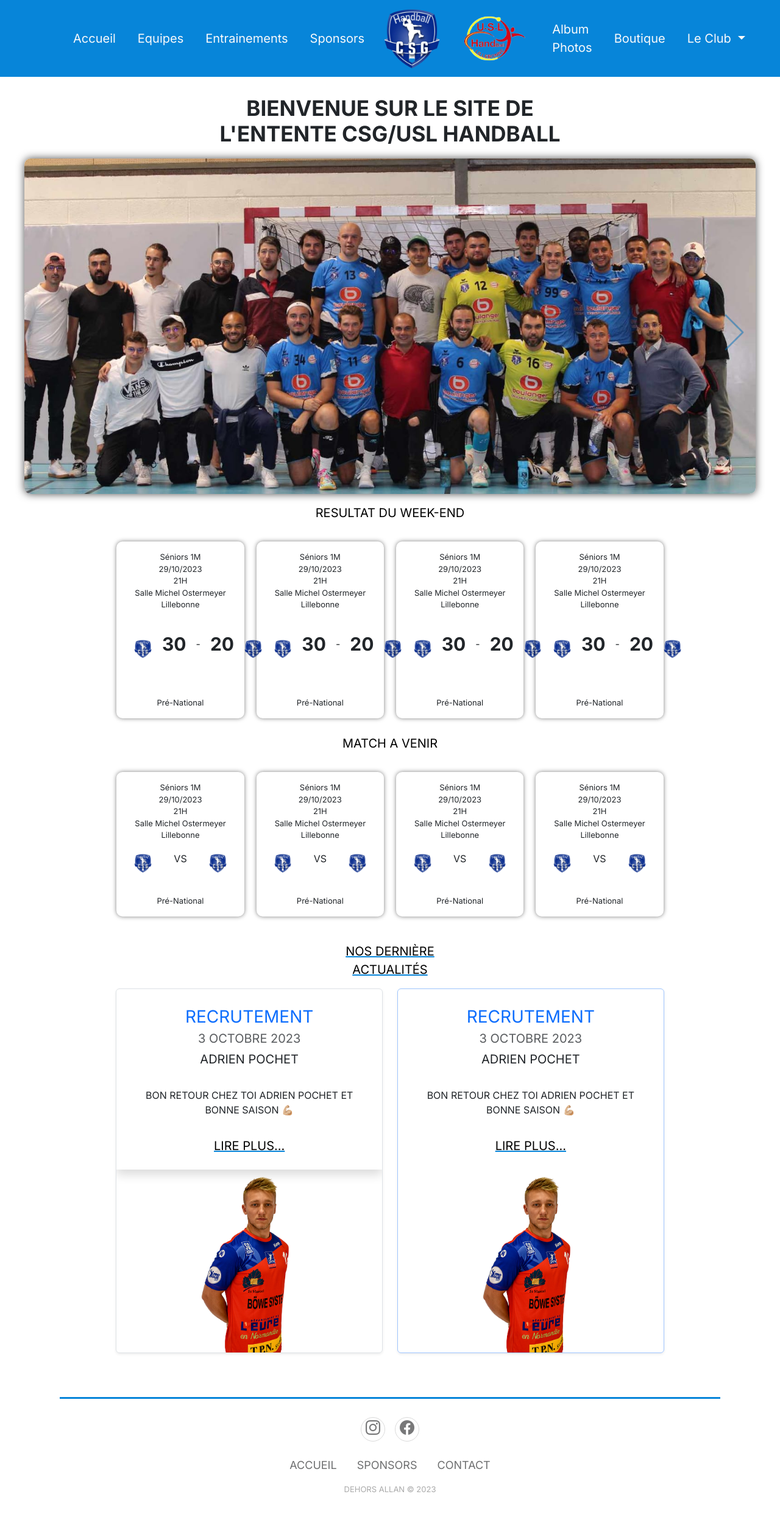
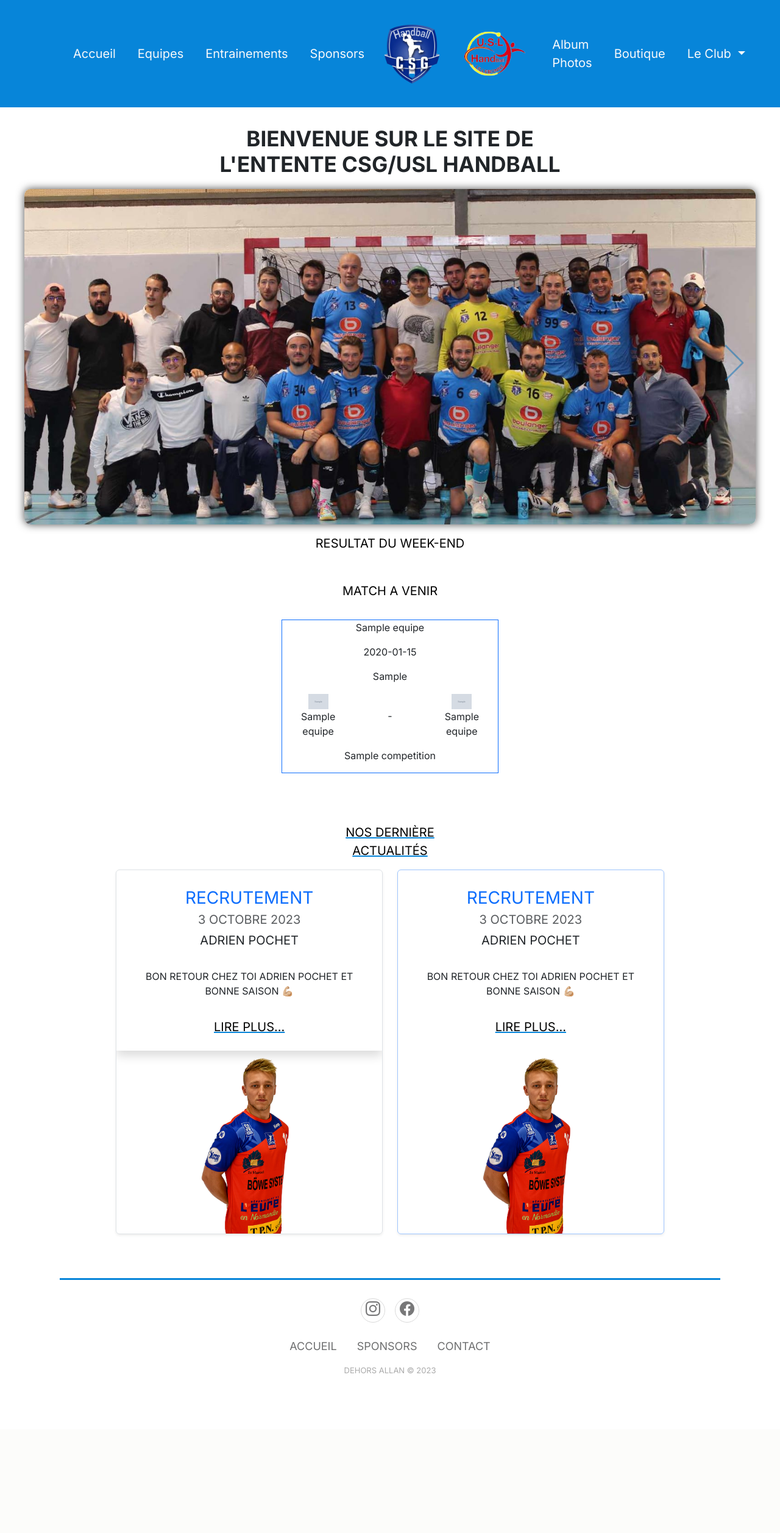
Before and after one commit to AllanDHS/CSG-USL, a PHP site: page /controllers/controller-home.php in a window 1280 px wide. Shown: the whole page at 61% size. After the commit the page ends 2252 px from the top, so only its background shows below. Run offline with PHP 8.4, Linux system fonts and the light colour scheme; tables that the repository leaves empty hold one stand-in row (values such as "Sample post"); grey boxes marked "Sample" are stand-in pictures; some libraries are stand-ins or nearby versions.

Commit message:
AffichageMatchAVenir

```diff
--- a/assets/style/style.css
+++ b/assets/style/style.css
@@ -154,44 +154,9 @@
 }
 
 
-.top{
-    text-align: center;
-    font-size: small;
-    text-transform: capitalize;
-    margin-top: 1rem;
-
+.container{
+    margin: 25px;
 }
-
-.top p {
-    margin: 0;
-    padding: 0;
-}
-
-.center{
-    display: flex;
-    align-items: center;
-    padding: 1rem;
-}
-
-.score{
-    font-size: 30px;
-    font-weight: 900;
-    padding: 1rem;
-}
-
-.center img{
-    width: 20%;
-}
-
-
-.bottom{
-    text-align: center;
-    font-size: small;
-    text-transform: capitalize;
-    padding-top: 1rem;
-}
-
-
 
 
 
--- a/controllers/controller-home.php
+++ b/controllers/controller-home.php
@@ -1,3 +1,38 @@
 <?php
+
+
+require_once "../config.php";
+require_once "../helpers/database.php";
+require_once "../helpers/form.php";
+require_once "../models/categories_equipes.php";
+require_once "../models/competitions.php";
+require_once "../models/equipes.php";
+require_once "../models/match.php";
+
+// Récupération de tous les matchs
+$matchs = Matchs::getAllBattles();
+
+// // Récupération de toutes les équipes
+// $equipes = Equipe::getEquipesInfo($id);
+
+// Récupération de toutes les catégories d'équipes
+$categories = Categories::getAllCategories();
+
+// Récupération de toutes les compétitions
+$competitions = Competitions::getAllCompetitions();
+
+
+
+
+
+
+
+
+
+
+
+
+
+
 include "../views/home.php";
 ?>
--- a/models/categories_equipes.php
+++ b/models/categories_equipes.php
@@ -14,15 +14,33 @@ class Categories
      */
     public static function getAllCategories(): array
     {
-        try{
+        try {
             $pdo = Database::createInstancePDO();
             $sql = 'SELECT * FROM `categories_equipes`';
             $stmt = $pdo->query($sql);
             return $stmt->fetchAll(PDO::FETCH_ASSOC);
-        }catch (PDOException $e){
+        } catch (PDOException $e) {
             echo "Erreur : " . $e->getMessage();
         }
     }
 
 
+    /**
+     * Récupération d'une catégorie en fonction de son id
+     * @param int $id
+     * @return array tableau contenant toutes les infos de la catégorie
+     */
+    public static function getCategorieById(int $id): array
+    {
+        try {
+            $pdo = Database::createInstancePDO();
+            $sql = 'SELECT * FROM `categories_equipes` WHERE `cat_id` = :id';
+            $stmt = $pdo->prepare($sql);
+            $stmt->bindValue(':id', $id, PDO::PARAM_INT);
+            $stmt->execute();
+            return $stmt->fetch(PDO::FETCH_ASSOC);
+        } catch (PDOException $e) {
+            echo "Erreur : " . $e->getMessage();
+        }
+    }
 }
--- a/models/competitions.php
+++ b/models/competitions.php
@@ -21,4 +21,23 @@ class Competitions{
                 echo "Erreur : " . $e->getMessage();
             }
         }
+
+
+        /**
+         * Récupération d'une compétition en fonction de son id
+         * @param int $id
+         * @return array tableau contenant toutes les infos de la compétition
+         */
+        public static function getCompetitionById(int $id): array{
+            try{
+                $pdo = Database::createInstancePDO();
+                $sql = 'SELECT * FROM `competitions` WHERE `com_id` = :id';
+                $stmt = $pdo->prepare($sql);
+                $stmt->bindValue(':id', $id, PDO::PARAM_INT);
+                $stmt->execute();
+                return $stmt->fetch(PDO::FETCH_ASSOC);
+            }catch (PDOException $e){
+                echo "Erreur : " . $e->getMessage();
+            }
+        }
 }
--- a/views/home.php
+++ b/views/home.php
@@ -20,87 +20,6 @@
             <p>resultat du week-end</p>
         </a>
     </div>
-    <div class="container-fluid">
-        <div class="row mx-auto">
-            <div class="col-md-2 col-sm-5 col-5 red">
-                <div class="top">
-                    <p>Séniors 1M</p>
-                    <p>29/10/2023</p>
-                    <p>21H</p>
-                    <p>Salle Michel Ostermeyer</p>
-                    <p>Lillebonne</p>
-                </div>
-                <div class="center">
-                    <img src="../assets/logo/Logo_CSG-1920w-removebg-preview.png" alt="Logo Equipe 1" class="Logo1">
-                    <p class="score">30</p>
-                    <p class="mx-auto">-</p>
-                    <p class="score">20</p>
-                    <img src="../assets/logo/Logo_CSG-1920w-removebg-preview.png" alt="Logo Equipe 2" class="Logo2">
-                </div>
-                <div class="bottom">
-                    <p>pré-national</p>
-                    <p></p>
-                </div>
-            </div>
-            <div class="col-md-2 col-sm-5 col-5 red">
-                <div class="top">
-                    <p>Séniors 1M</p>
-                    <p>29/10/2023</p>
-                    <p>21H</p>
-                    <p>Salle Michel Ostermeyer</p>
-                    <p>Lillebonne</p>
-                </div>
-                <div class="center">
-                    <img src="../assets/logo/Logo_CSG-1920w-removebg-preview.png" alt="Logo Equipe 1" class="Logo1">
-                    <p class="score">30</p>
-                    <p class="mx-auto">-</p>
-                    <p class="score">20</p>
-                    <img src="../assets/logo/Logo_CSG-1920w-removebg-preview.png" alt="Logo Equipe 2" class="Logo2">
-                </div>
-                <div class="bottom">
-                    <p>pré-national</p>
-                </div>
-            </div>
-            <div class="col-md-2 col-sm-5 col-5 red">
-                <div class="top">
-                    <p>Séniors 1M</p>
-                    <p>29/10/2023</p>
-                    <p>21H</p>
-                    <p>Salle Michel Ostermeyer</p>
-                    <p>Lillebonne</p>
-                </div>
-                <div class="center">
-                    <img src="../assets/logo/Logo_CSG-1920w-removebg-preview.png" alt="Logo Equipe 1" class="Logo1">
-                    <p class="score">30</p>
-                    <p class="mx-auto">-</p>
-                    <p class="score">20</p>
-                    <img src="../assets/logo/Logo_CSG-1920w-removebg-preview.png" alt="Logo Equipe 2" class="Logo2">
-                </div>
-                <div class="bottom">
-                    <p>pré-national</p>
-                </div>
-            </div>
-            <div class="col-md-2 col-sm-5 col-5 red">
-                <div class="top">
-                    <p>Séniors 1M</p>
-                    <p>29/10/2023</p>
-                    <p>21H</p>
-                    <p>Salle Michel Ostermeyer</p>
-                    <p>Lillebonne</p>
-                </div>
-                <div class="center">
-                    <img src="../assets/logo/Logo_CSG-1920w-removebg-preview.png" alt="Logo Equipe 1" class="Logo1">
-                    <p class="score">30</p>
-                    <p class="mx-auto">-</p>
-                    <p class="score">20</p>
-                    <img src="../assets/logo/Logo_CSG-1920w-removebg-preview.png" alt="Logo Equipe 2" class="Logo2">
-                </div>
-                <div class="bottom">
-                    <p>pré-national</p>
-                </div>
-            </div>
-        </div>
-    </div>
 
     <div class="matchHomePage">
         <div class="title">
@@ -108,77 +27,47 @@
                 <p>Match a venir</p>
             </a>
         </div>
-        <div class="container-fluid">
-            <div class="row mx-auto">
-                <div class="col-md-2 col-sm-5 col-5 red">
-                    <div class="top">
-                        <p>Séniors 1M</p>
-                        <p>29/10/2023</p>
-                        <p>21H</p>
-                        <p>Salle Michel Ostermeyer</p>
-                        <p>Lillebonne</p>
+        <div class="row justify-content-evenly matchs col-10  mx-auto">
+            <?php
+            $count = 0;
+            foreach (Matchs::getAllBattles() as $battle) :
+                if ($count == 3) {
+                    break;
+                }
+            ?>
+
+                <div class="container text-center border border-primary col-4  ">
+                    <p>
+                        <?= htmlspecialchars(Categories::getCategorieById($battle['cat_id'])['cat_name']); ?>
+                    </p>
+                    <p>
+                        <?= htmlspecialchars($battle['mat_date']); ?>
+                    </p>
+                    <p>
+                        <?= htmlspecialchars($battle['mat_place']); ?>
+                    </p>
+
+                    <div class="row d-flex align-items-center centerDiv">
+                        <div class="col-4">
+                            <img src="<?= htmlspecialchars(Equipe::getEquipesInfo($battle['equ_id'])['equ_logo']); ?>" alt="" width="35%">
+                            <p class="fs-6"><?= htmlspecialchars(Equipe::getEquipesInfo($battle['equ_id'])['equ_name']); ?></p>
                         </div>
-                    <div class="center">
-                        <img src="../assets/logo/Logo_CSG-1920w-removebg-preview.png" alt="Logo Equipe 1" class="Logo1">
-                        <p class="mx-auto">VS</p>
-                        <img src="../assets/logo/Logo_CSG-1920w-removebg-preview.png" alt="Logo Equipe 2" class="Logo2">
+                        <div class="col-4">
+                            <p>-</p>
                         </div>
-                    <div class="bottom">
-                        <p>pré-national</p>
-                        <p></p>
+                        <div class="col-4">
+                            <img src="<?= htmlspecialchars(Equipe::getEquipesInfo($battle['equ_id_equipes'])['equ_logo']); ?>" alt="" width="35%">
+                            <p><?= htmlspecialchars(Equipe::getEquipesInfo($battle['equ_id_equipes'])['equ_name']); ?></p>
                         </div>
                     </div>
-                <div class="col-md-2 col-sm-5 col-5 red">
-                    <div class="top">
-                        <p>Séniors 1M</p>
-                        <p>29/10/2023</p>
-                        <p>21H</p>
-                        <p>Salle Michel Ostermeyer</p>
-                        <p>Lillebonne</p>
+                    <p>
+                        <?= htmlspecialchars(Competitions::getCompetitionById($battle['com_id'])['com_name']); ?>
+                    </p>
+
                 </div>
-                    <div class="center">
-                        <img src="../assets/logo/Logo_CSG-1920w-removebg-preview.png" alt="Logo Equipe 1" class="Logo1">
-                        <p class="mx-auto">VS</p>
-                        <img src="../assets/logo/Logo_CSG-1920w-removebg-preview.png" alt="Logo Equipe 2" class="Logo2">
-                    </div>
-                    <div class="bottom">
-                        <p>pré-national</p>
-                    </div>
-                </div>
-                <div class="col-md-2 col-sm-5 col-5 red">
-                    <div class="top">
-                        <p>Séniors 1M</p>
-                        <p>29/10/2023</p>
-                        <p>21H</p>
-                        <p>Salle Michel Ostermeyer</p>
-                        <p>Lillebonne</p>
-                    </div>
-                    <div class="center">
-                        <img src="../assets/logo/Logo_CSG-1920w-removebg-preview.png" alt="Logo Equipe 1" class="Logo1">
-                        <p class="mx-auto">VS</p>
-                        <img src="../assets/logo/Logo_CSG-1920w-removebg-preview.png" alt="Logo Equipe 2" class="Logo2">
-                    </div>
-                    <div class="bottom">
-                        <p>pré-national</p>
-                    </div>
-                </div>
-                <div class="col-md-2 col-sm-5 col-5 red">
-                    <div class="top">
-                        <p>Séniors 1M</p>
-                        <p>29/10/2023</p>
-                        <p>21H</p>
-                        <p>Salle Michel Ostermeyer</p>
-                        <p>Lillebonne</p>
-                    </div>
-                    <div class="center">
-                        <img src="../assets/logo/Logo_CSG-1920w-removebg-preview.png" alt="Logo Equipe 1" class="Logo1">
-                        <p class="mx-auto">VS</p>
-                        <img src="../assets/logo/Logo_CSG-1920w-removebg-preview.png" alt="Logo Equipe 2" class="Logo2">
-                    </div>
-                    <div class="bottom">
-                        <p>pré-national</p>
-                    </div>
-                </div>
+            <?php
+                $count++;
+            endforeach; ?>
         </div>
     </div>
 
```
Lines whose indentation alone changed are shown as unchanged.
